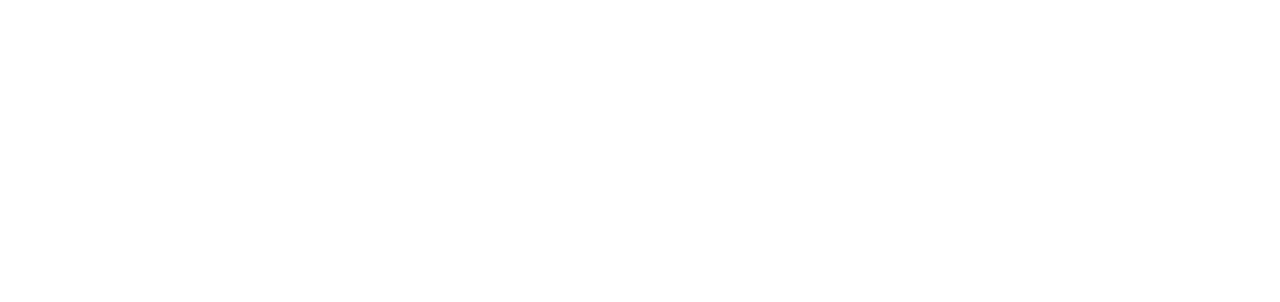
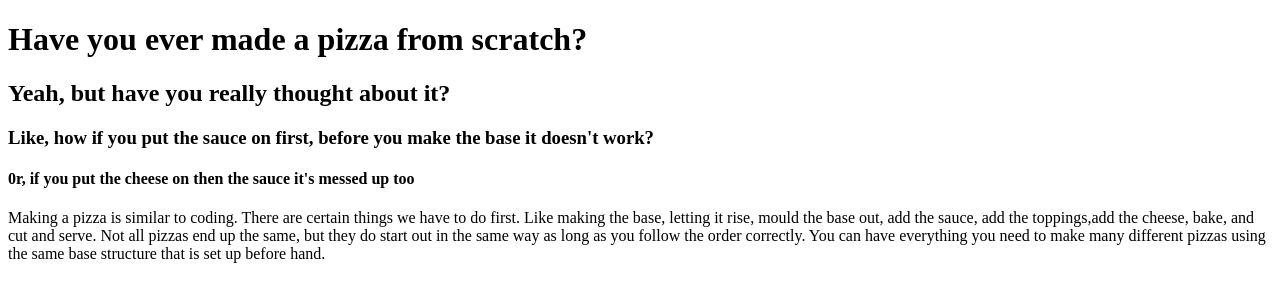
Before and after one commit to Iris-1288/web-week2, a plain HTML site: page web-coding2/HTML:CSS.html in a window 1280 px wide. Drawn offline with Linux system fonts and the light colour scheme.

Commit message:
add copy

```diff
--- a/web-coding2/HTML:CSS.html
+++ b/web-coding2/HTML:CSS.html
@@ -10,6 +10,18 @@
      <title>Pizza party</title>
 </head>
 <body>
+    <h1>Have you ever made a pizza from scratch?</h1>
+    <h2>Yeah, but have you really thought about it?</h2>
+    <h3>Like, how if you put the sauce on first, before you make the base it doesn't work?</h3>
+    <h4>0r, if you put the cheese on then the sauce it's messed up too</h4>
 
-</body>
-</html>
+<!--Add some copy here -->
+    <p>Making a pizza is similar to coding. There are
+    certain things we have to do first.  Like making the
+    base, letting it rise, mould the base out, add the
+    sauce, add the toppings,add the cheese, bake,
+    and cut and serve. Not all pizzas end up the same, but they do
+    start out in the same way as long as you follow the
+    order correctly. You can have everything you need to
+    make many different pizzas using the same base
+    structure that is set up before hand.</p>
```
Also changed, not shown: 1 other file.
